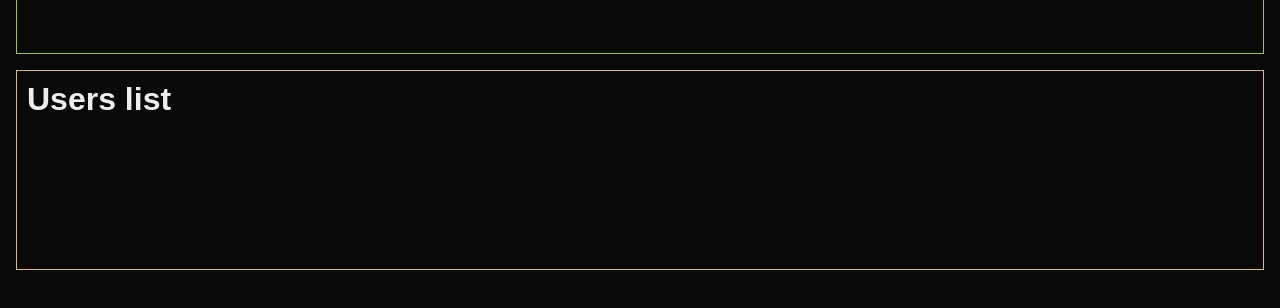
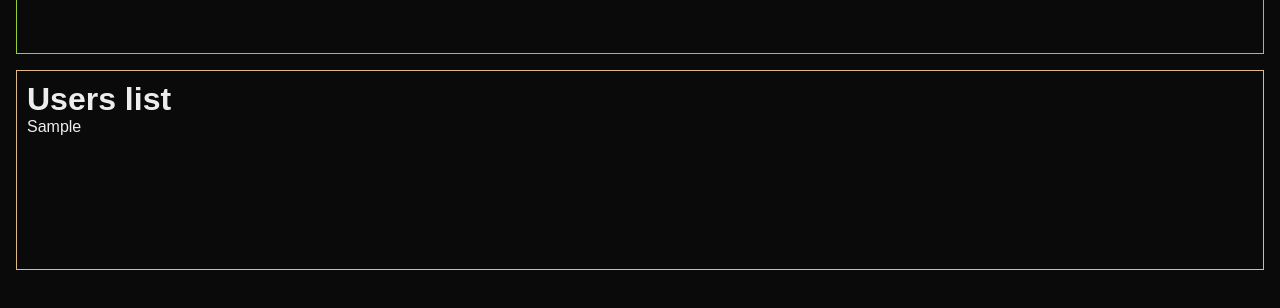
Before and after one commit to priyasharanam1/rtk-nextjs-practice, a Next.js app: page / in a window 1280 px wide. Both pictures are taken after typing "Sample" into the empty fields and a click on the button "Add User". Shown: the part 162-470 px from the top of the page. Built offline with nearby package versions, Linux system fonts and the light colour scheme.

Commit message:
store->ui update

```diff
--- a/src/app/components/DisplayUsers.js
+++ b/src/app/components/DisplayUsers.js
@@ -1,7 +1,18 @@
+"use client"
+
+import { useSelector } from "react-redux";
+
 export default function DisplayUsers() {
+    const userData = useSelector((data)=>data.users)
+    console.log(userData)
   return (
     <div className="display-user">
       <h1>Users list</h1>
+      {
+        userData.map((item)=>(
+           <div key={item.id}>{item.name}</div>
+        ))
+      }
     </div>
   );
 }
--- a/src/app/globals.css
+++ b/src/app/globals.css
@@ -55,6 +55,7 @@ main{
 .display-user{
   margin-top: 1rem;
   height: 200px;
+  overflow: auto;
   padding: 10px;
   border: 1px solid burlywood;
 }
--- a/src/app/redux/slice.js
+++ b/src/app/redux/slice.js
@@ -5,11 +5,11 @@ const initialState = {
 };
 
 const Slice = createSlice({
-  name: "user",
+  name: "userSlice",
   initialState,
   reducers: {
     addUser: (state, action) => {
-      console.log(action)
+      // console.log(action)
       const data = {
         id: nanoid(),
         name: action.payload,
```
